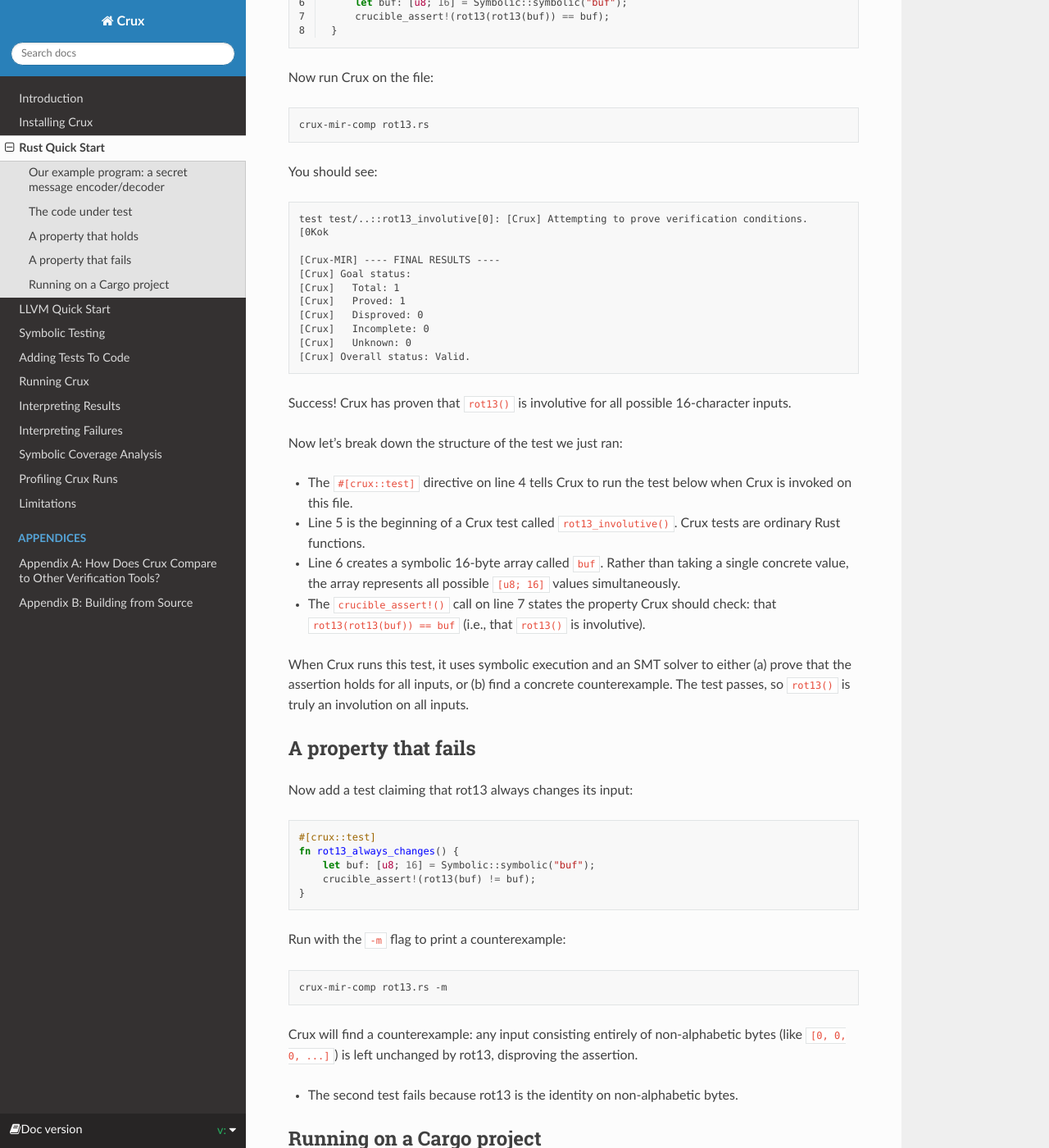
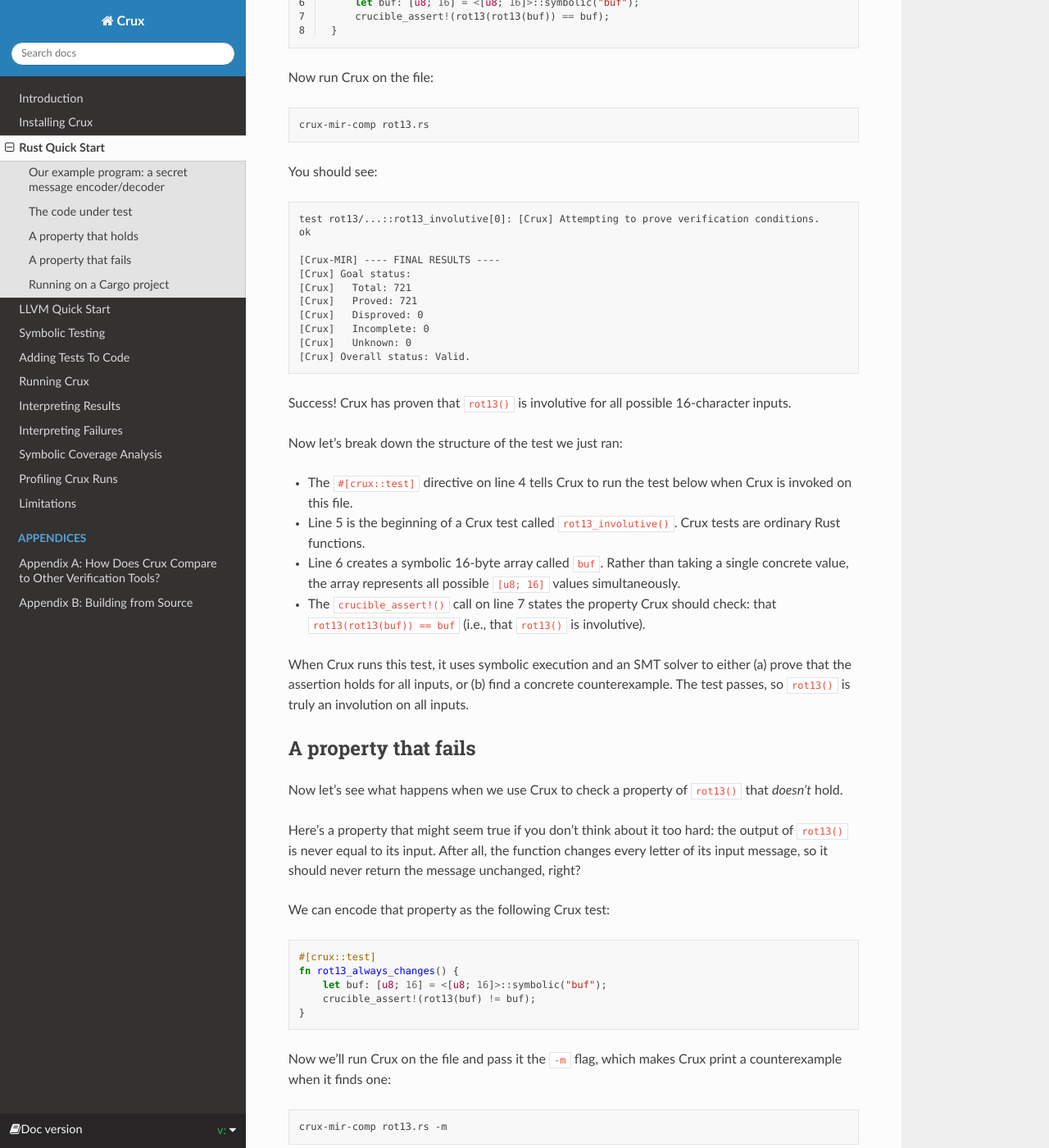
Before and after one commit to GaloisInc/crux, a Sphinx documentation site: the page built from docs/rust-quick-start.rst, in a window 1280 px wide and 1400 px high, scrolled down 1588 px. Shown: the whole window at 82% size. Built offline with Sphinx 7.4.7 and the Read the Docs theme 3.1.0, drawn with Linux system fonts in a browser that asks for light colours.

Commit message:
start fleshing out example of failing ROT13 check

```diff
--- a/docs/rust-quick-start.rst
+++ b/docs/rust-quick-start.rst
@@ -65,7 +65,7 @@
 
    #[crux::test]
    fn rot13_involutive() {
-       let buf: [u8; 16] = Symbolic::symbolic("buf");
+       let buf: [u8; 16] = <[u8; 16]>::symbolic("buf");
        crucible_assert!(rot13(rot13(buf)) == buf);
    }
 
@@ -79,13 +79,13 @@
 
 .. code-block:: text
 
-   test test/..::rot13_involutive[0]: [Crux] Attempting to prove verification conditions.
-   [0Kok
+   test rot13/...::rot13_involutive[0]: [Crux] Attempting to prove verification conditions.
+   ok
 
    [Crux-MIR] ---- FINAL RESULTS ----
    [Crux] Goal status:
-   [Crux]   Total: 1
-   [Crux]   Proved: 1
+   [Crux]   Total: 721
+   [Crux]   Proved: 721
    [Crux]   Disproved: 0
    [Crux]   Incomplete: 0
    [Crux]   Unknown: 0
@@ -105,17 +105,21 @@
 A property that fails
 ---------------------
 
-Now add a test claiming that rot13 always changes its input:
+Now let's see what happens when we use Crux to check a property of ``rot13()`` that *doesn't* hold.
+
+Here's a property that might seem true if you don't think about it too hard: the output of ``rot13()`` is never equal to its input. After all, the function changes every letter of its input message, so it should never return the message unchanged, right?
+
+We can encode that property as the following Crux test:
 
 .. code-block:: rust
 
    #[crux::test]
    fn rot13_always_changes() {
-       let buf: [u8; 16] = Symbolic::symbolic("buf");
+       let buf: [u8; 16] = <[u8; 16]>::symbolic("buf");
        crucible_assert!(rot13(buf) != buf);
    }
 
-Run with the ``-m`` flag to print a counterexample:
+Now we'll run Crux on the file and pass it the ``-m`` flag, which makes Crux print a counterexample when it finds one:
 
 .. code-block:: bash
 
```
